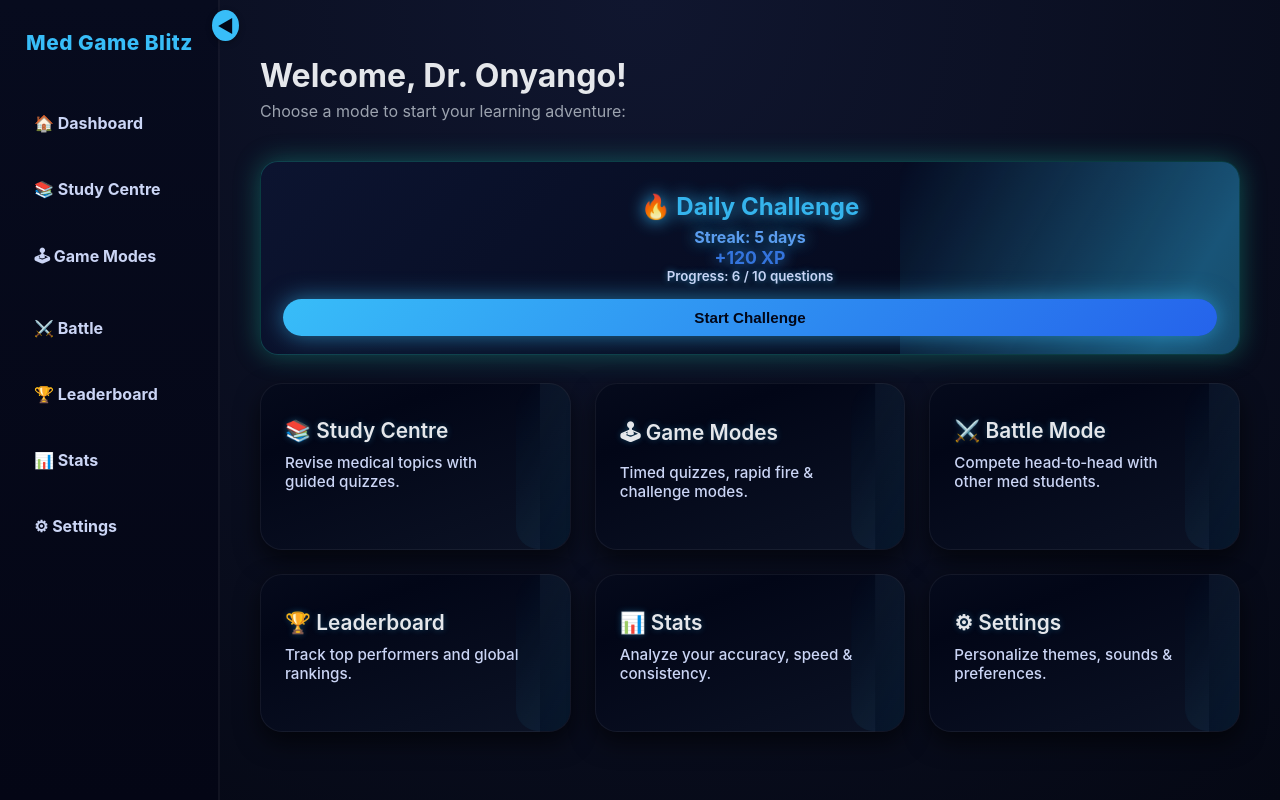
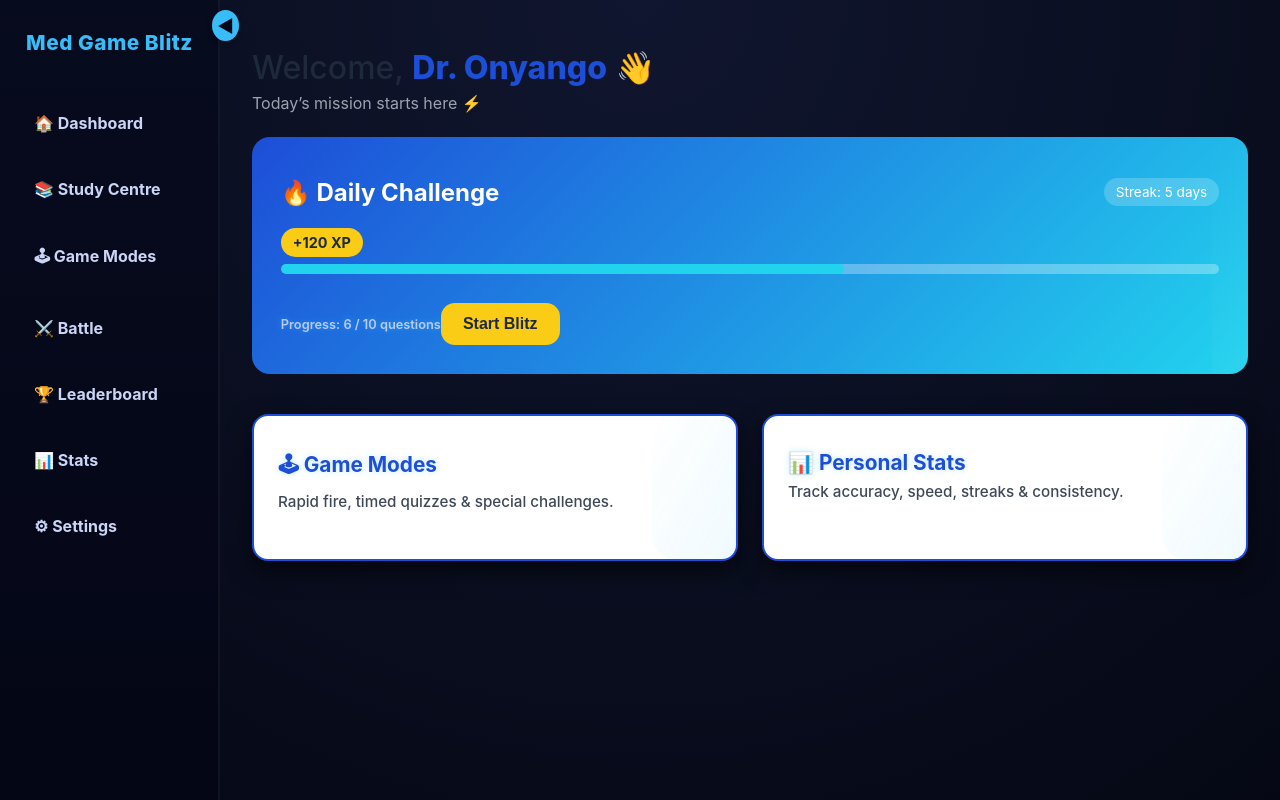
Before and after one commit to Onyango90/med-quiz-blitz, a React (Create React App) app: page /home in a window 1280 px wide. Built offline with nearby package versions, Linux system fonts and the light colour scheme.

Commit message:
Improve home dashboard UX: blitz animations, clearer cards, refined daily challenge

```diff
--- a/src/pages/HomeDashboard.css
+++ b/src/pages/HomeDashboard.css
@@ -1021,3 +1021,221 @@ body {
 .sidebar {
   transition: width 0.3s ease;
 }
+/* Home dashboard base */
+.home-dashboard {
+  background-color: #F8FAFC;
+  color: #1E293B;
+}
+
+/* Daily Challenge (Hero) */
+.daily-challenge {
+  background: linear-gradient(135deg, #1D4ED8, #22D3EE);
+  color: white;
+  border-radius: 16px;
+}
+
+.daily-challenge button {
+  background-color: #FACC15;
+  color: #1E293B;
+  border: none;
+  font-weight: 600;
+}
+
+/* Cards */
+.dashboard-card {
+  background: white;
+  border: 2px solid #1D4ED8;
+  border-radius: 14px;
+  transition: transform 0.2s ease, box-shadow 0.2s ease;
+}
+
+.dashboard-card:hover {
+  transform: translateY(-4px);
+  box-shadow: 0 8px 20px rgba(29, 78, 216, 0.2);
+}
+
+/* Progress bar */
+.progress-fill {
+  background-color: #22D3EE;
+}
+/* ===== Base ===== */
+.home-dashboard {
+  display: flex;
+  background-color: #F8FAFC;
+  color: #1E293B;
+  min-height: 100vh;
+}
+
+/* ===== Main Content ===== */
+.main-content {
+  flex: 1;
+  padding: 2rem;
+}
+
+/* ===== Welcome Text ===== */
+.welcome-text {
+  font-size: 2.1rem;
+  font-weight: 500;
+  margin-bottom: 0.3rem;
+  animation: fadeSlideIn 0.6s ease-out;
+}
+
+.welcome-text span {
+  font-weight: 800;
+  color: #1D4ED8;
+}
+
+.subtitle {
+  color: #475569;
+  margin-bottom: 1.8rem;
+}
+
+@keyframes fadeSlideIn {
+  from {
+    opacity: 0;
+    transform: translateY(6px);
+  }
+  to {
+    opacity: 1;
+    transform: translateY(0);
+  }
+}
+
+/* ===== Daily Challenge ===== */
+.daily-challenge {
+  position: relative;
+  background: linear-gradient(135deg, #1D4ED8, #22D3EE);
+  color: white;
+  border-radius: 18px;
+  padding: 1.8rem;
+  margin-bottom: 2.5rem;
+  overflow: hidden;
+}
+
+.daily-challenge::after {
+  content: "";
+  position: absolute;
+  top: 0;
+  left: -100%;
+  width: 200%;
+  height: 100%;
+  background: linear-gradient(
+    120deg,
+    transparent,
+    rgba(255, 255, 255, 0.25),
+    transparent
+  );
+  animation: shimmer 3s infinite;
+}
+
+@keyframes shimmer {
+  0% { left: -100%; }
+  100% { left: 100%; }
+}
+
+.challenge-header {
+  display: flex;
+  justify-content: space-between;
+  align-items: center;
+}
+
+.streak {
+  background: rgba(255, 255, 255, 0.2);
+  padding: 6px 12px;
+  border-radius: 999px;
+  font-size: 0.85rem;
+}
+
+.challenge-rewards {
+  margin: 0.8rem 0;
+}
+
+.xp {
+  background: #FACC15;
+  color: #1E293B;
+  padding: 6px 12px;
+  border-radius: 999px;
+  font-weight: 700;
+  font-size: 0.9rem;
+}
+
+/* ===== Progress Bar ===== */
+.progress-bar {
+  height: 10px;
+  background: rgba(255, 255, 255, 0.3);
+  border-radius: 999px;
+  overflow: hidden;
+  margin: 0.6rem 0;
+}
+
+.progress-fill {
+  height: 100%;
+  background-color: #22D3EE;
+  border-radius: 999px;
+  animation: growBar 0.8s ease-out;
+}
+
+@keyframes growBar {
+  from { width: 0; }
+}
+
+.progress-text {
+  font-size: 0.8rem;
+  opacity: 0.9;
+}
+
+/* ===== CTA Button ===== */
+.daily-challenge button {
+  margin-top: 1.2rem;
+  background-color: #FACC15;
+  color: #1E293B;
+  border: none;
+  border-radius: 14px;
+  padding: 12px 22px;
+  font-size: 1rem;
+  font-weight: 700;
+  cursor: pointer;
+  transition: transform 0.15s ease, box-shadow 0.15s ease;
+}
+
+.daily-challenge button:hover {
+  transform: scale(1.05);
+  box-shadow: 0 6px 16px rgba(250, 204, 21, 0.6);
+}
+
+/* ===== Cards ===== */
+.cards-container {
+  display: grid;
+  grid-template-columns: repeat(auto-fit, minmax(240px, 1fr));
+  gap: 1.5rem;
+}
+
+.dashboard-card {
+  background: white;
+  border: 2px solid #1D4ED8;
+  border-radius: 16px;
+  padding: 1.5rem;
+  cursor: pointer;
+  transition: transform 0.2s ease, box-shadow 0.2s ease;
+}
+
+.dashboard-card h2 {
+  color: #1D4ED8;
+  font-weight: 700;
+  margin-bottom: 0.4rem;
+}
+
+.dashboard-card p {
+  color: #1E293B;
+  opacity: 0.85;
+  font-size: 0.95rem;
+}
+
+.dashboard-card:hover {
+  transform: translateY(-4px);
+  box-shadow: 0 10px 24px rgba(29, 78, 216, 0.2);
+}
+
+.dashboard-card:hover h2 {
+  color: #22D3EE;
+}
--- a/src/pages/HomeDashboard.jsx
+++ b/src/pages/HomeDashboard.jsx
@@ -1,4 +1,3 @@
-// src/pages/HomeDashboard.jsx
 import React, { useState, useEffect } from "react";
 import { useNavigate } from "react-router-dom";
 import "./HomeDashboard.css";
@@ -7,7 +6,6 @@ function HomeDashboard() {
   const navigate = useNavigate();
   const [isCollapsed, setIsCollapsed] = useState(false);
 
-  // Collapse sidebar by default on small screens
   useEffect(() => {
     if (window.innerWidth < 768) {
       setIsCollapsed(true);
@@ -20,7 +18,7 @@ function HomeDashboard() {
 
   return (
     <div className="home-dashboard">
-      {/* Sidebar */}
+      {/* Sidebar (UNCHANGED) */}
       <div className={`sidebar ${isCollapsed ? "collapsed" : ""}`}>
         <div className="collapse-btn" onClick={toggleSidebar}>
           {isCollapsed ? "▶" : "◀"}
@@ -38,11 +36,13 @@ function HomeDashboard() {
 
       {/* Main Content */}
       <div className="main-content">
-        <h1>Welcome, Dr. Onyango!</h1>
-        <p>Choose a mode to start your learning adventure:</p>
+        <h1 className="welcome-text">
+          Welcome, <span>Dr. Onyango</span> 👋
+        </h1>
+        <p className="subtitle">Today’s mission starts here ⚡</p>
 
-        {/* DAILY CHALLENGE – HERO SECTION */}
-        <div className="extra-section">
+        {/* DAILY CHALLENGE */}
+        <div className="daily-challenge">
           <div className="challenge-header">
             <h2>🔥 Daily Challenge</h2>
             <span className="streak">Streak: 5 days</span>
@@ -57,39 +57,27 @@ function HomeDashboard() {
           </div>
           <small className="progress-text">Progress: 6 / 10 questions</small>
 
-          <button onClick={() => navigate("/classic-challenge")}>Start Challenge</button>
+          <button onClick={() => navigate("/classic-challenge")}>
+            Start Blitz
+          </button>
         </div>
 
         {/* DASHBOARD CARDS */}
         <div className="cards-container">
-          <div className="dashboard-card" onClick={() => navigate("/study-dashboard")}>
-            <h2>📚 Study Centre</h2>
-            <p>Revise medical topics with guided quizzes.</p>
+          <div
+            className="dashboard-card"
+            onClick={() => navigate("/games-dashboard")}
+          >
+            <h2>🕹 Game Modes</h2>
+            <p>Rapid fire, timed quizzes & special challenges.</p>
           </div>
 
-          <div className="dashboard-card" onClick={() => navigate("/games-dashboard")}>
-            <h2>🕹 Game Modes</h2>
-            <p>Timed quizzes, rapid fire & challenge modes.</p>
-          </div>
-
-          <div className="dashboard-card" onClick={() => navigate("/battle")}>
-            <h2>⚔️ Battle Mode</h2>
-            <p>Compete head‑to‑head with other med students.</p>
-          </div>
-
-          <div className="dashboard-card" onClick={() => navigate("/leaderboard")}>
-            <h2>🏆 Leaderboard</h2>
-            <p>Track top performers and global rankings.</p>
-          </div>
-
-          <div className="dashboard-card" onClick={() => navigate("/stats")}>
-            <h2>📊 Stats</h2>
-            <p>Analyze your accuracy, speed & consistency.</p>
-          </div>
-
-          <div className="dashboard-card" onClick={() => navigate("/settings")}>
-            <h2>⚙ Settings</h2>
-            <p>Personalize themes, sounds & preferences.</p>
+          <div
+            className="dashboard-card"
+            onClick={() => navigate("/stats")}
+          >
+            <h2>📊 Personal Stats</h2>
+            <p>Track accuracy, speed, streaks & consistency.</p>
           </div>
         </div>
       </div>
```
